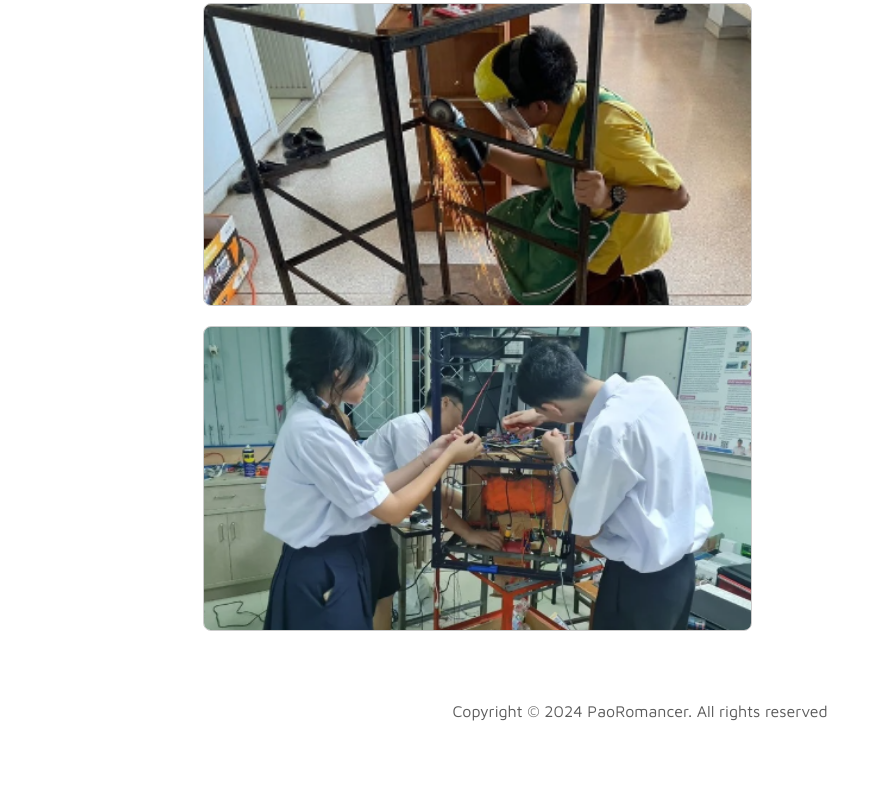
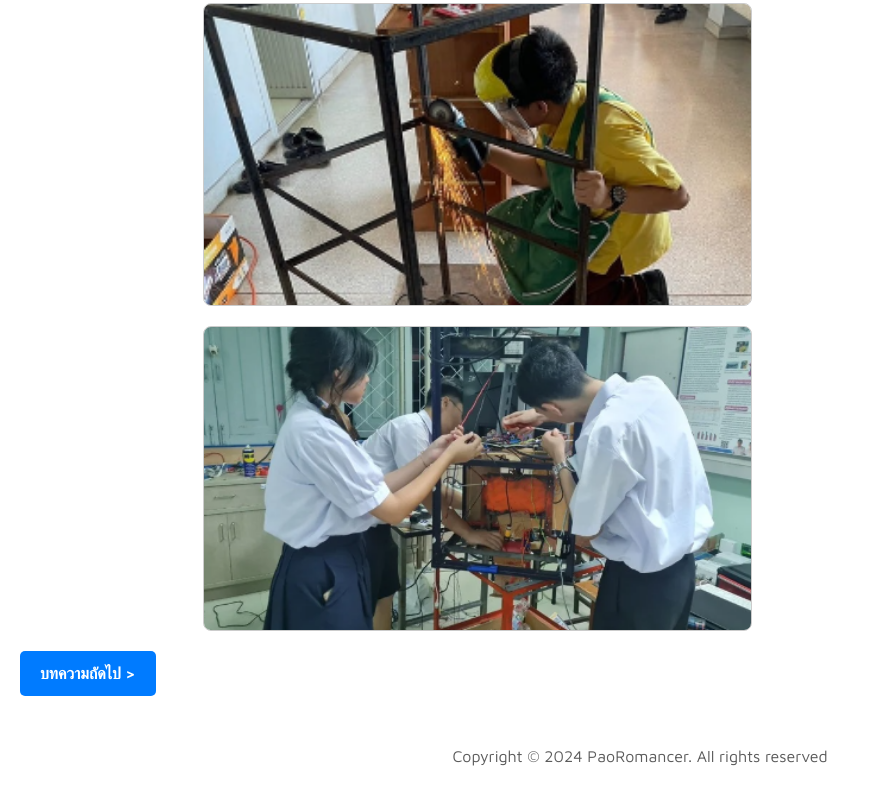
Before and after one commit to PaoRomancer/kmitl, a plain HTML site: page proj1.html in a window 1280 px wide. Shown: the part 3438-4242 px from the top of the page, without its empty margins (0-870 px from the left). Drawn offline with nearby package versions, Linux system fonts and the light colour scheme; files that its build step writes are made by us from their sources.

Commit message:
Add files via upload

```diff
--- a/css/tooplate-style.css
+++ b/css/tooplate-style.css
@@ -799,3 +799,21 @@ main {
 .play-button:hover {
   background-color: rgba(0, 0, 0, 0.7);
 }
+
+.btn-read-more {
+  display: inline-block;
+  padding: 10px 20px;
+  font-size: 16px;
+  font-weight: bold;
+  color: #fff;
+  background-color: #007bff;
+  border: none;
+  border-radius: 5px;
+  text-decoration: none;
+  text-align: center;
+  cursor: pointer;
+  transition: background-color 0.3s ease;
+}
+.btn-read-more:hover {
+  background-color: #0056b3;
+}
--- a/proj1.html
+++ b/proj1.html
@@ -133,6 +133,14 @@
   </main>
 
 </div>
+<button class="btn-read-more" onclick="handleReadMore()">บทความถัดไป > </button>
+
+<script>
+  function handleReadMore() {
+    window.location.href = "proj2.html";
+
+  }
+</script>
 
 
 
```
Also changed, not shown: proj2.html (+8 -0 lines), proj4.html (+7 -0 lines), proj6.html (+7 -0 lines), ABOUT THIS TEMPLATE.txt (added), index.html (line endings or trailing spaces).
